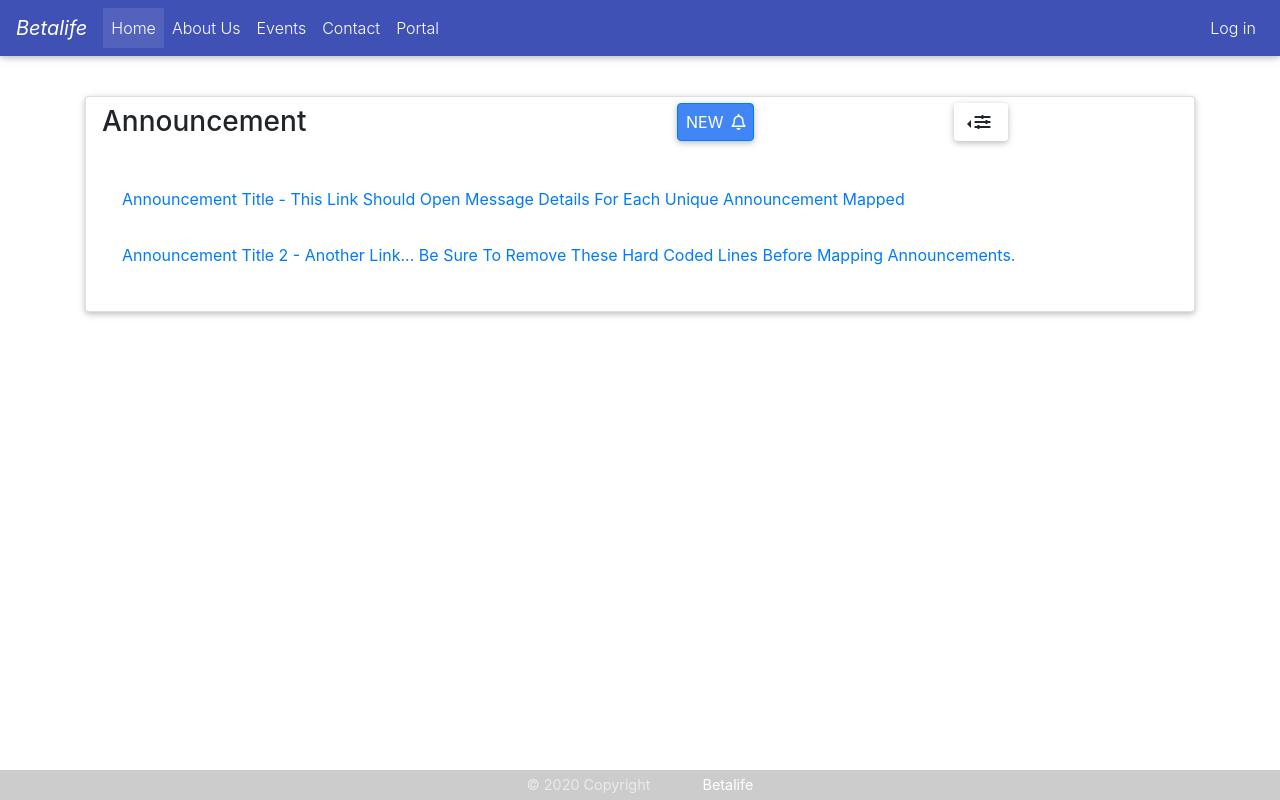
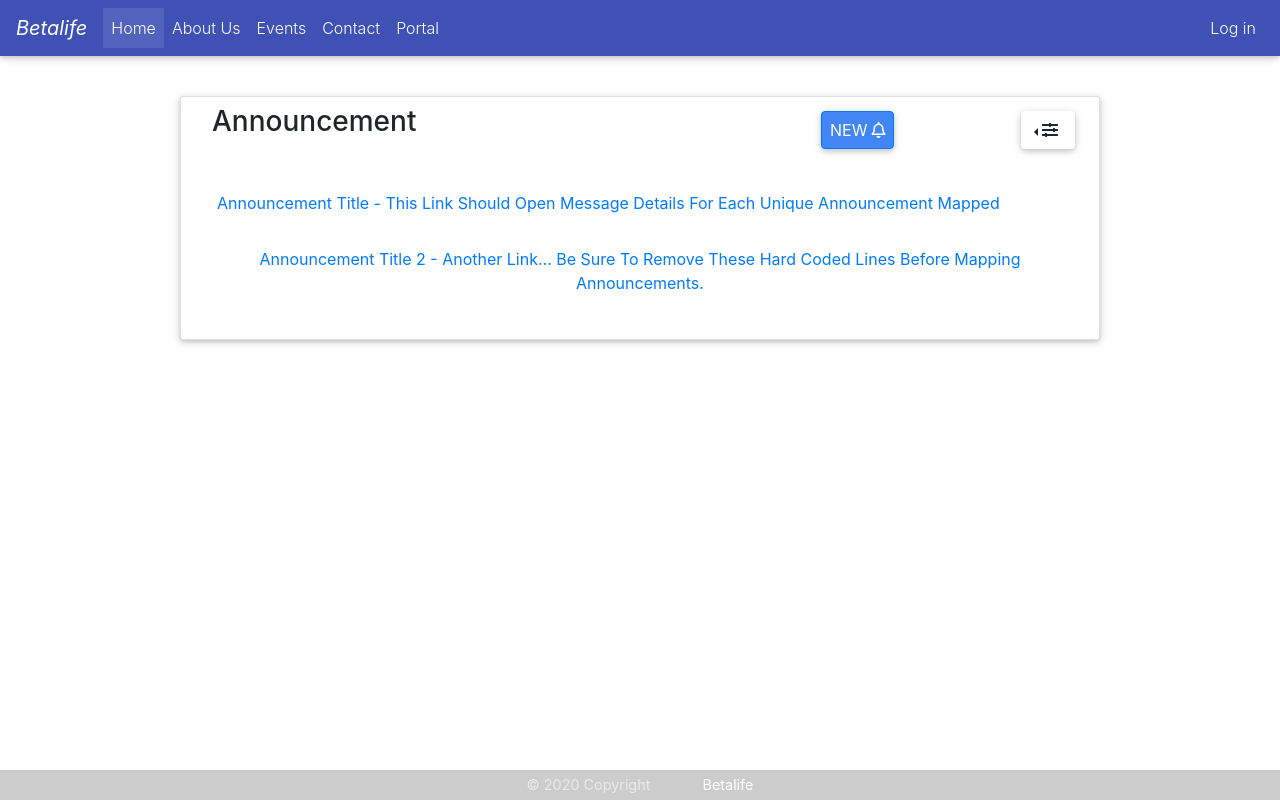
Before and after one commit to BuildForSDG/team-001-frontend, a React (Create React App) app in the folder betalife-app/: page /Announcement in a window 1280 px wide. Built offline with nearby package versions, Linux system fonts and the light colour scheme.

Commit message:
Fix Codacy issue. Fix bug on Announcement UI.

```diff
--- a/betalife-app/src/components/Announcement.js
+++ b/betalife-app/src/components/Announcement.js
@@ -32,32 +32,43 @@ class Announcement extends Component {
     return (
       <div>
         <MDBRow className="mt-5">
-          <MDBCol md="12" className="mx-auto mt-5 mb-2">
+          <MDBCol sm="10" className="mx-auto mt-5 mb-2">
             <MDBCard>
-              <MDBRow className="">
-                <MDBCol sm="6" className="float-left ml-3 py-2">
-                  <MDBCardTitle tag="h3" className="">
-                    Announcement
-                  </MDBCardTitle>
-                </MDBCol>
-                <MDBCol className="">
-                  <MDBBtn color="primary" className="px-2"  onClick={this.toggle(2)}>
+              <MDBCol sm="12" className="float-left ml-3 py-2">
+                <MDBCardTitle tag="h3" className="float-left">
+                  Announcement
+                </MDBCardTitle>
+                <MDBCol sm="4" className="mr-1 float-right">
+                  <MDBBtn color="primary" className="px-2 "  onClick={this.toggle(2)}>
                     New
-                    <MDBIcon far icon="bell" className="ml-2" />
+                    <MDBIcon far icon="bell" className="ml-1" />
                   </MDBBtn>
-                </MDBCol>
-                <MDBCol>
-                  <MDBDropdown dropleft>
+                  <MDBDropdown dropleft className="ml-1 float-right">
                     <MDBDropdownToggle caret color="white" className="">
                       <MDBIcon icon="sliders-h" className="mr-1" />
                     </MDBDropdownToggle>
-                    <MDBDropdownMenu  basic>
+                    <MDBDropdownMenu  basic className="">
                       <MDBDropdownItem header>Filter by</MDBDropdownItem>
                       <MDBDropdownItem>Category</MDBDropdownItem>
                       <MDBDropdownItem>Location</MDBDropdownItem>
                     </MDBDropdownMenu>
                   </MDBDropdown>
                 </MDBCol>
+              </MDBCol>
+              <MDBRow className="inline">
+
+                {/* <MDBCol sm="5" className="mx-2 float-right">
+                  <MDBDropdown dropleft className="ml-1">
+                    <MDBDropdownToggle caret color="white" className="">
+                  <MDBIcon icon="sliders-h" className="mr-1" />
+                    </MDBDropdownToggle>
+                    <MDBDropdownMenu  basic>
+                  <MDBDropdownItem header>Filter by</MDBDropdownItem>
+                  <MDBDropdownItem>Category</MDBDropdownItem>
+                  <MDBDropdownItem>Location</MDBDropdownItem>
+                    </MDBDropdownMenu>
+                  </MDBDropdown>
+                </MDBCol> */}
               </MDBRow>
 
               <MDBCardBody>
--- a/betalife-app/src/components/Header.js
+++ b/betalife-app/src/components/Header.js
@@ -123,7 +123,7 @@ class Header extends Component {
   handleAnnouncement = (e) => {
     e.preventDefault();
     this.doCollapse();
-    this.props.history.push("/Announcement")
+    this.props.history.push("/Announcement");
   }
 
   render() {
```
